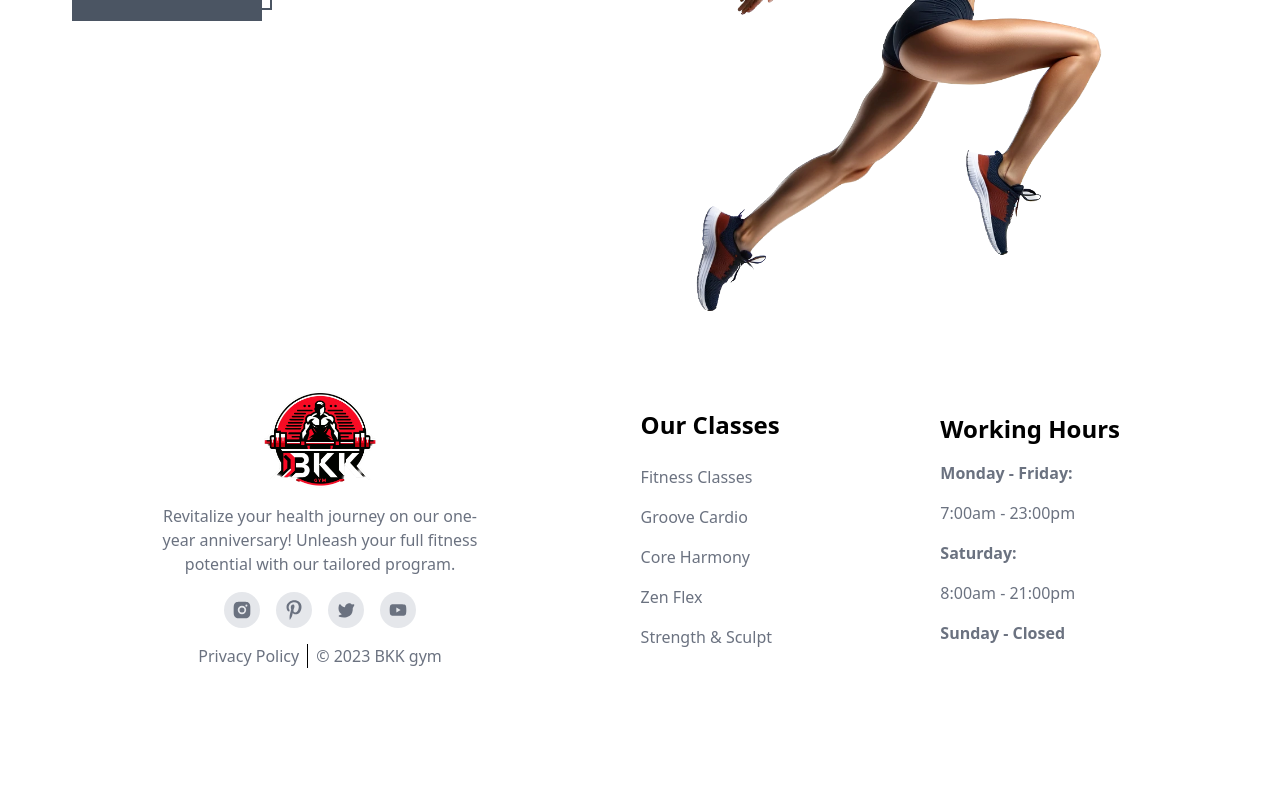
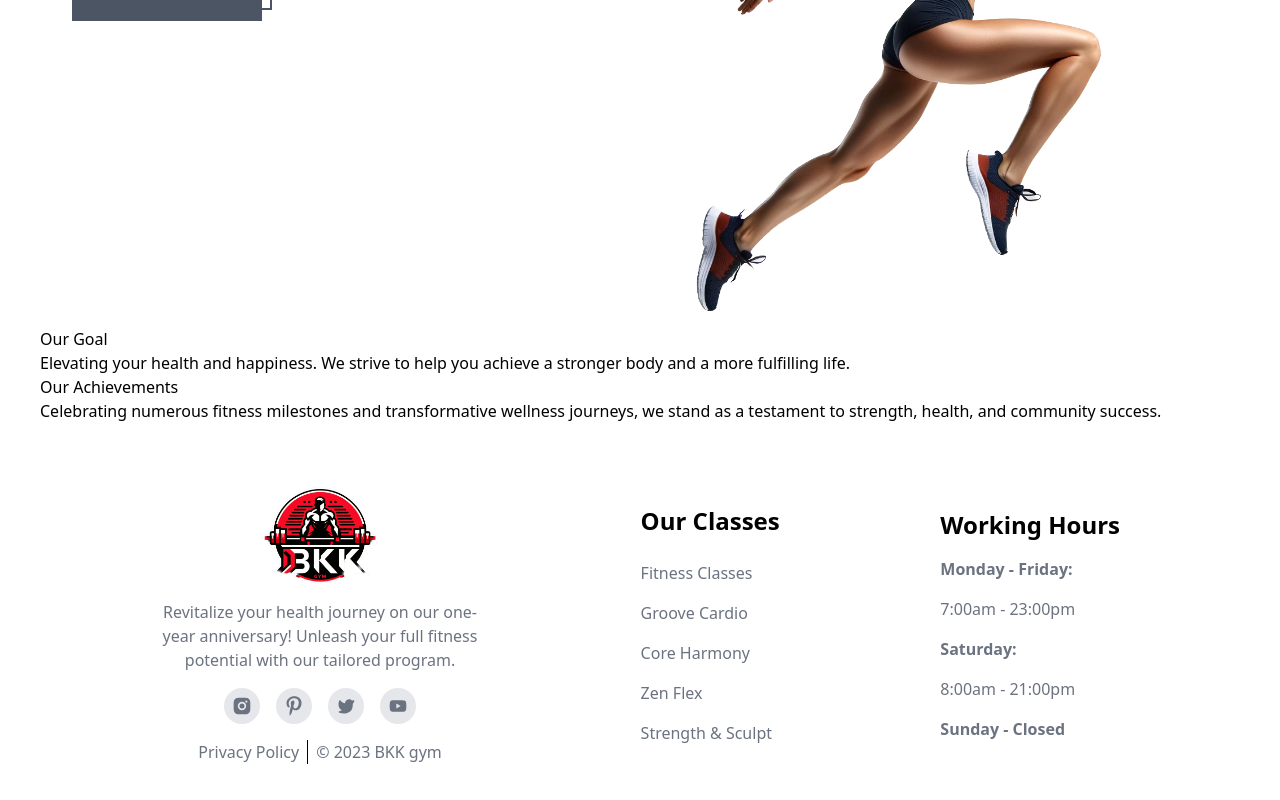
Before and after one commit to OnigiriKing/new-project, a React (Create React App) app: page /about in a window 1280 px wide. Shown: the part 635-1435 px from the top of the page. Before the commit the page ends 1367 px from the top, so only its background shows below. Built offline with nearby package versions, Linux system fonts and the light colour scheme.

Commit message:
About comp update

```diff
--- a/src/components/aboutComp/About.jsx
+++ b/src/components/aboutComp/About.jsx
@@ -32,8 +32,32 @@ export default function About() {
           </div>
         </div>
         <div>
+          {/* first */}
+          <div>
+            <div>
               <div></div>
+              <h3>Our Goal</h3>
+              <p>
+                Elevating your health and happiness. We strive to help you achieve a stronger body and a more fulfilling life.
+              </p>
+            </div>
+            <div>
+              <img></img>
+            </div>
+          </div>
+          {/* second */}
+          <div>
+            <div>
               <div></div>
+              <h3>Our Achievements</h3>
+              <p>
+                Celebrating numerous fitness milestones and transformative wellness journeys, we stand as a testament to strength, health, and community success.
+              </p>
+            </div>
+            <div>
+              <img></img>
+            </div>
+          </div>
         </div>
       </div>
     </div>
```
Also changed, not shown: src/dist/style.css. Lines whose indentation alone changed are shown as unchanged.
